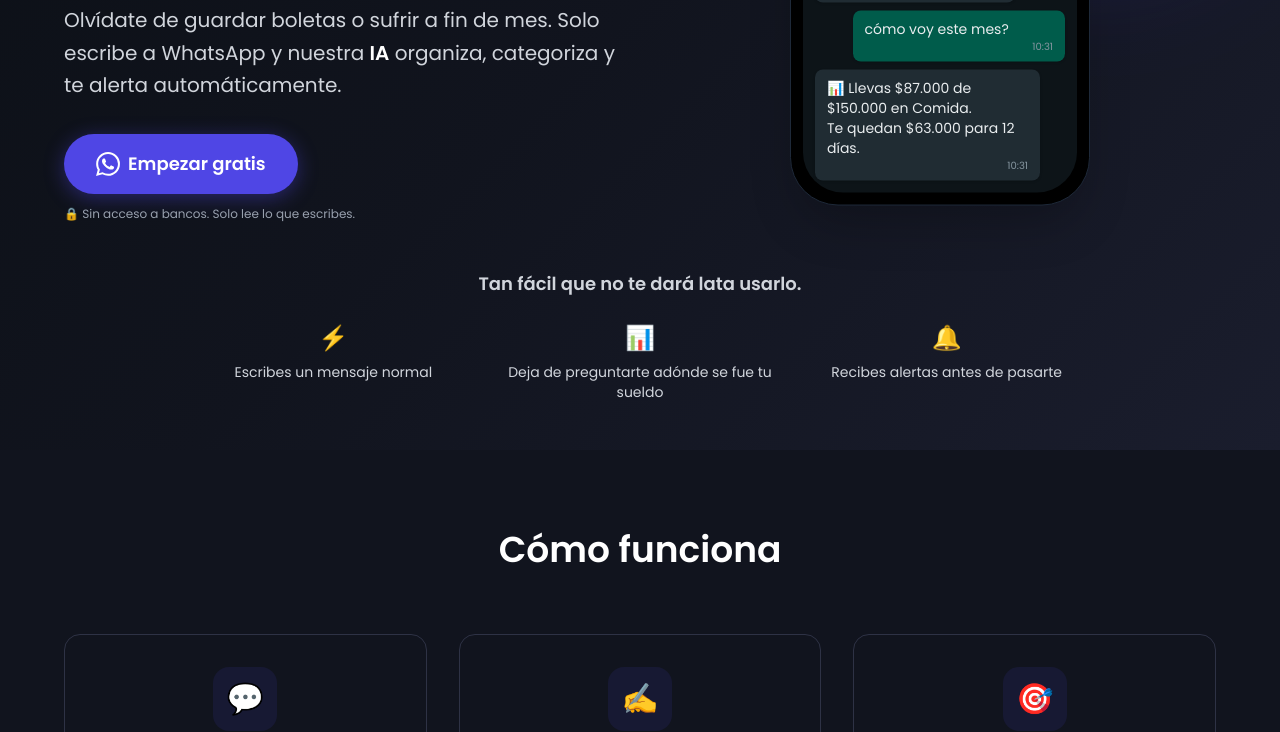
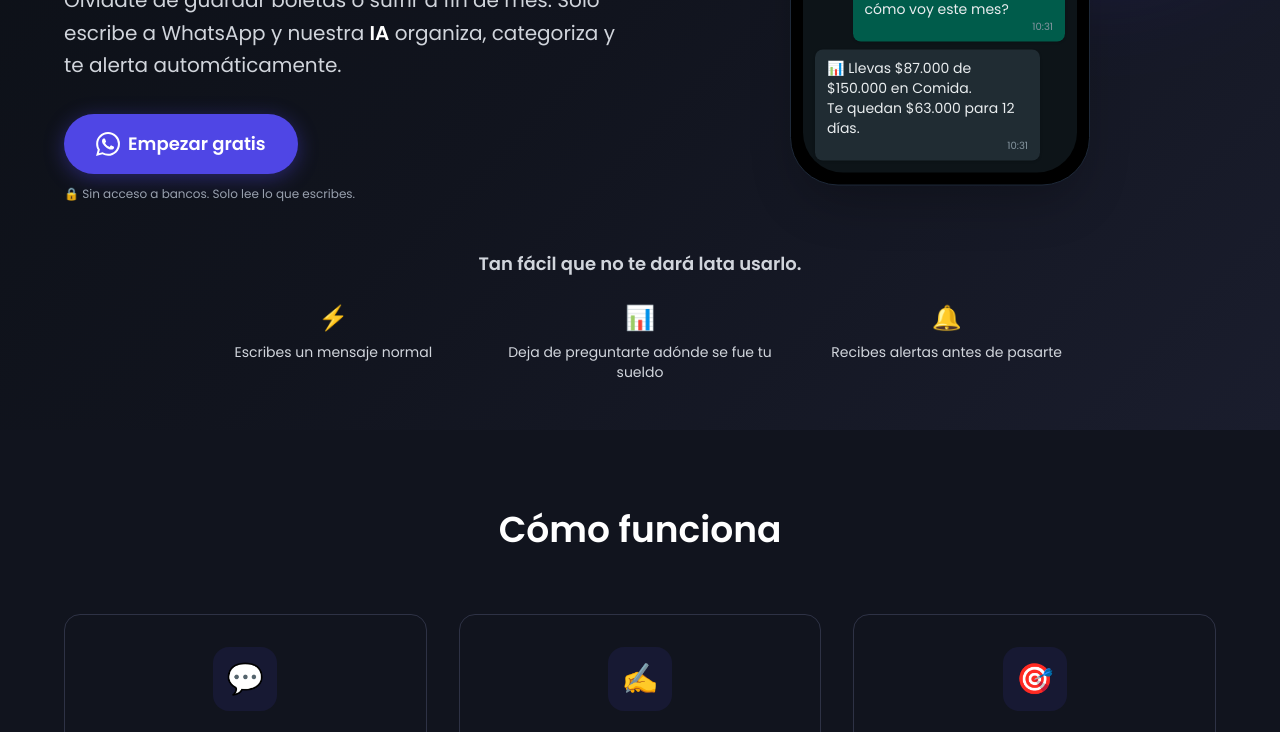
Before and after one commit to jbassino85/ordenate-landing, a website: page public/index.html in a window 1280 px wide. Shown: the part 445-1177 px from the top of the page. Drawn offline with nearby package versions, Linux system fonts and the light colour scheme.

Commit message:
Update index.html

```diff
--- a/public/index.html
+++ b/public/index.html
@@ -127,7 +127,7 @@
   </nav>
 
   <!-- Hero -->
-  <section class="hero-gradient pt-50 pb-12 px-4 relative overflow-hidden">
+  <section class="hero-gradient pt-45 pb-12 px-4 relative overflow-hidden">
     <div class="blob w-96 h-96 bg-accent -top-48 -left-48 rounded-full"></div>
     <div class="blob w-72 h-72 bg-indigo-600 top-20 right-10 rounded-full"></div>
 
```
